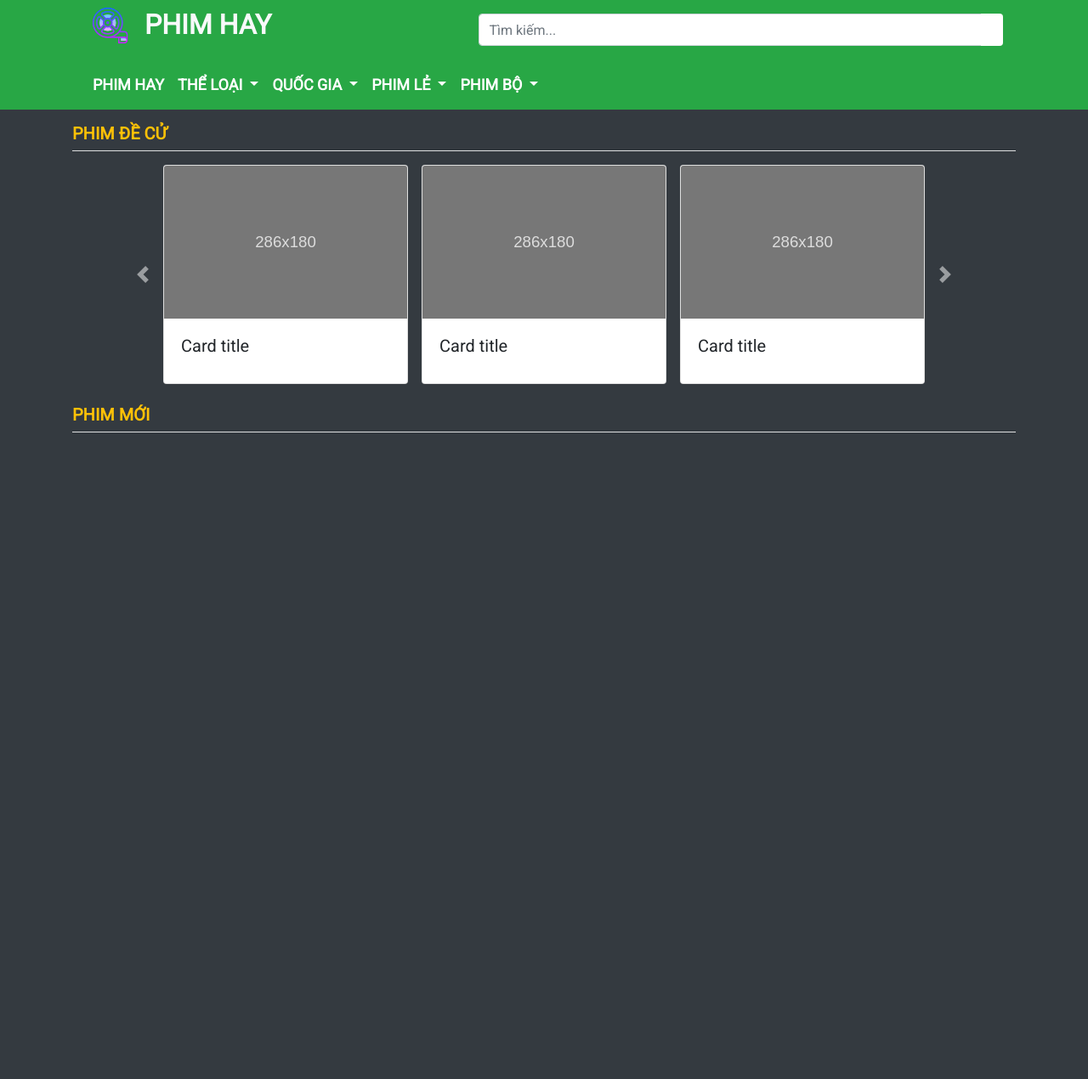
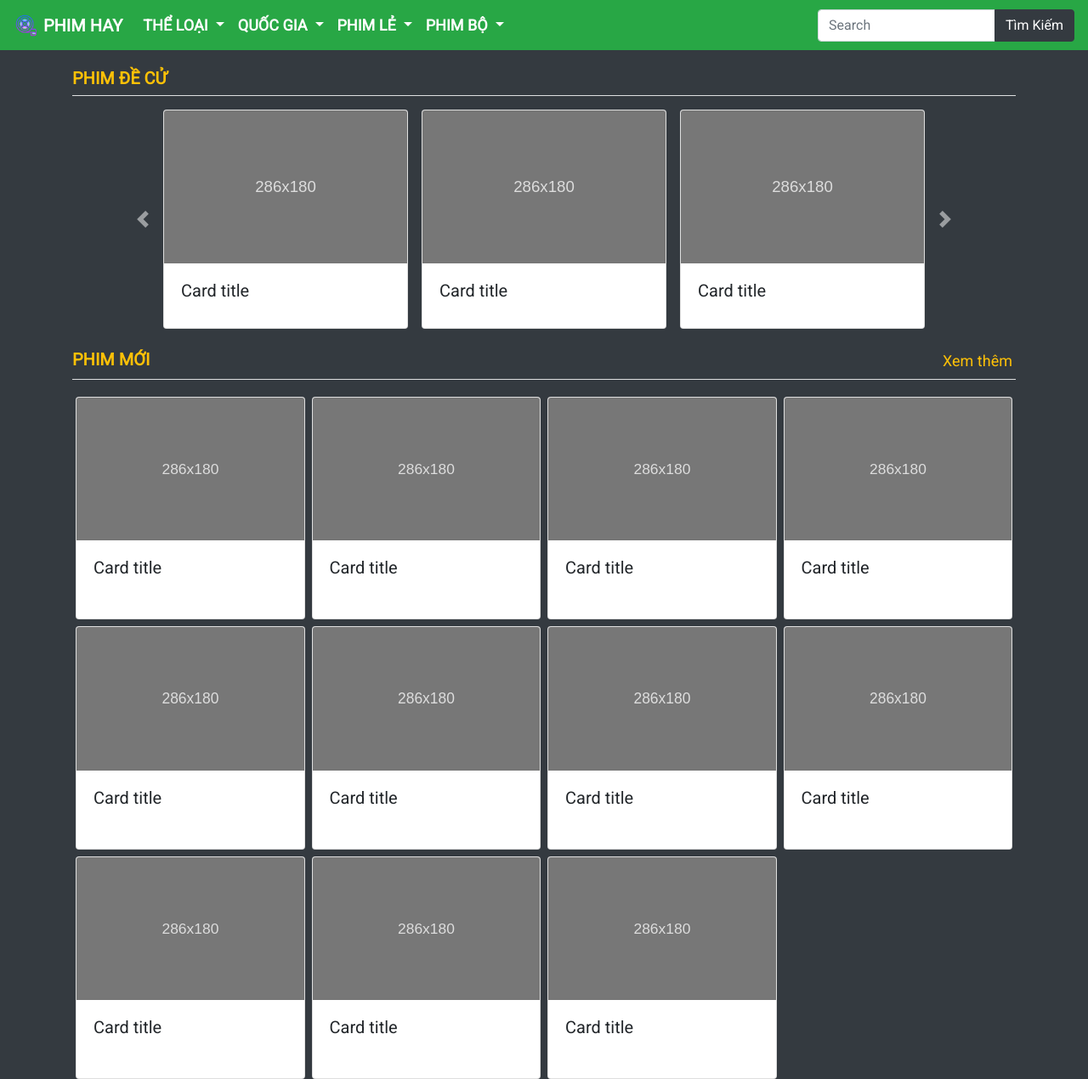
Before and after one commit to duydoanx/WebPhim, a PHP site: page / in a window 1280 px wide. Shown: the whole page at 85% size. Before the commit the page ends 509 px from the top, so only its background shows below. Run offline with PHP 8.4, Linux system fonts and the light colour scheme; data comes from the database, SQL or seed files in the repository.

Commit message:
update navbar

```diff
--- a/header.php
+++ b/header.php
@@ -6,34 +6,28 @@ $controllerQuocGia = new ControllerQuocGia();
 
 ?>
 
-<div class="container-fluid bg-success d-flex justify-content-center">
-    <div class="container row">
-        <div class="container col-12 col-md-5 d-flex justify-content-md-start justify-content-center">
-            <img class="logo-header p-1 logo" src="img/logo.png" onclick="window.location.href='index.php'">
-            <p class="h2 web-title text-light text logo" onclick="window.location.href='index.php'"><strong>PHIM HAY</strong></p>
-            <div style="clear: both"></div>
-        </div>
-        <div class="input-group mb-3 col-12 col-md-7 mt-3">
-            <input type="text" class="form-control w-25" placeholder="Tìm kiếm...">
-            <div class="input-group-append">
-                <button class="btn bg-white fa fa-search" type="button"></button>
-            </div>
-        </div>
-    </div>
-</div>
+<!--<div class="container-fluid bg-success d-flex justify-content-center">-->
+<!--    <div class="container row">-->
+<!---->
+<!--        <div class="input-group mb-3 col-12 col-md-7 mt-3">-->
+<!--            <input type="text" class="form-control w-25" placeholder="Tìm kiếm...">-->
+<!--            <div class="input-group-append">-->
+<!--                <button class="btn bg-white fa fa-search" type="button"></button>-->
+<!--            </div>-->
+<!--        </div>-->
+<!--    </div>-->
+<!--</div>-->
 
 <div class="container-fluid bg-success">
-    <div class="container">
-        <nav class="navbar navbar-expand-lg navbar-dark">
-            <button class="navbar-toggler" type="button" data-toggle="collapse" data-target="#navbarSupportedContent" aria-controls="navbarSupportedContent" aria-expanded="false" aria-label="Toggle navigation">
-                <span class="navbar-toggler-icon"></span>
-            </button>
+
+        <nav class="navbar navbar-expand-lg navbar-dark fixed-top bg-success">
+            <a class="navbar-brand" href="index.php">
+                <img src="img/logo.png" width="30" height="30" class="d-inline-block align-top" alt="">
+                <strong>PHIM HAY</strong>
+            </a>
 
             <div class="collapse navbar-collapse" id="navbarSupportedContent">
                 <ul class="navbar-nav mr-auto list-inline">
-                    <li class="nav-item active">
-                        <a class="nav-link" href="index.php"><strong>PHIM HAY</strong></a>
-                    </li>
                     <li class="nav-item dropdown div-inline active">
                         <a class="nav-link dropdown-toggle" href="#" id="navbarDropdown" role="button" data-toggle="dropdown" aria-haspopup="true" aria-expanded="false">
                             <strong>THỂ LOẠI</strong>
@@ -102,6 +96,16 @@ $controllerQuocGia = new ControllerQuocGia();
                     </li>
                 </ul>
             </div>
+            <form class="form-inline p-0 m-0">
+                <div class="input-group">
+                    <input class="form-control" type="search" placeholder="Search" aria-label="Search">
+                    <div class="input-group-append">
+                        <button class="btn btn-dark" type="button">Tìm Kiếm</button>
+                    </div>
+                </div>
+            </form>
+            <button class="navbar-toggler" type="button" data-toggle="collapse" data-target="#navbarSupportedContent" aria-controls="navbarSupportedContent" aria-expanded="false" aria-label="Toggle navigation">
+                <span class="navbar-toggler-icon"></span>
+            </button>
         </nav>
-    </div>
 </div>
--- a/index.php
+++ b/index.php
@@ -8,13 +8,8 @@
     <script src="https://stackpath.bootstrapcdn.com/bootstrap/4.5.0/js/bootstrap.min.js" integrity="sha384-OgVRvuATP1z7JjHLkuOU7Xw704+h835Lr+6QL9UvYjZE3Ipu6Tp75j7Bh/kR0JKI" crossorigin="anonymous"></script>
 
     <link rel="stylesheet" href="https://fonts.googleapis.com/css2?family=Roboto">
-    <style>
-        body {
-            font-family: 'Roboto';
-            font-size: 18px;
-        }
-    </style>
     <link rel="stylesheet" href="style/headerStyle.css">
+    <link rel="stylesheet" href="style/StyleIndex.css">
     <title>Phim Hay</title>
     <link rel="icon" href="img/logo.png">
 </head>
@@ -23,7 +18,7 @@
             include_once "header.php";
         ?>
 
-        <div class="container">
+        <div class="container margin-top">
             <h5 class="mt-3 text-warning font-weight-bold">PHIM ĐỀ CỬ</h5>
             <hr class="my-2 bg-light">
             <div id="carouselExampleControls" class="carousel slide" data-ride="carousel">
@@ -48,7 +43,6 @@
                                 <div class="card-body">
                                     <h5 class="card-title">Card title</h5>
 
-
                                 </div>
                             </div>
                         </div>
@@ -59,8 +53,6 @@
                                 <img class="card-img-top" src="img/download.svg" alt="Card image cap">
                                 <div class="card-body">
                                     <h5 class="card-title">Card title</h5>
-
-
                                 </div>
                             </div>
                             <div class="card m-2" style="width: 18rem;">
@@ -84,24 +76,18 @@
                                 <img class="card-img-top" src="img/download.svg" alt="Card image cap">
                                 <div class="card-body">
                                     <h5 class="card-title">Card title</h5>
-
-
                                 </div>
                             </div>
                             <div class="card m-2" style="width: 18rem;">
                                 <img class="card-img-top" src="img/download.svg" alt="Card image cap">
                                 <div class="card-body">
                                     <h5 class="card-title">Card title</h5>
-
-
                                 </div>
                             </div>
                             <div class="card m-2" style="width: 18rem;">
                                 <img class="card-img-top" src="img/download.svg" alt="Card image cap">
                                 <div class="card-body">
                                     <h5 class="card-title">Card title</h5>
-
-
                                 </div>
                             </div>
                         </div>
@@ -119,10 +105,112 @@
         </div>
 
         <div class="container">
-            <h5 class="mt-3 text-warning font-weight-bold">PHIM MỚI</h5>
+            <div class="container-fluid p-0 m-0 d-flex justify-content-between">
+                <h5 class="mt-3 text-warning font-weight-bold mb-0">PHIM MỚI</h5>
+                <a class="text text-warning p-0 mt-3 mr-1 mb-0" href="#" title="Xem thêm các phim mới">Xem thêm</a>
+            </div>
             <hr class="my-2 bg-light">
             <div class="container">
+                <div class="row">
+                    <div class="col-md-3 col-6 p-1">
+                        <div class="card w-100 h-100 mt-2 mb-2 ml-0 mr-0" style="width: 18rem;">
+                            <img class="card-img-top" src="img/download.svg" alt="Card image cap">
+                            <div class="card-body">
+                                <h5 class="card-title">Card title</h5>
+                            </div>
+                        </div>
+                    </div>
 
+                    <div class="col-md-3 col-6 p-1">
+                        <div class="card w-100 h-100 mt-2 mb-2 ml-0 mr-0" style="width: 18rem;">
+                            <img class="card-img-top" src="img/download.svg" alt="Card image cap">
+                            <div class="card-body">
+                                <h5 class="card-title">Card title</h5>
+                            </div>
+                        </div>
+                    </div>
+
+                    <div class="col-md-3 col-6 p-1">
+                        <div class="card w-100 h-100 mt-2 mb-2 ml-0 mr-0" style="width: 18rem;">
+                            <img class="card-img-top" src="img/download.svg" alt="Card image cap">
+                            <div class="card-body">
+                                <h5 class="card-title">Card title</h5>
+                            </div>
+                        </div>
+                    </div>
+
+                    <div class="col-md-3 col-6 p-1">
+                        <div class="card w-100 h-100 mt-2 mb-2 ml-0 mr-0" style="width: 18rem;">
+                            <img class="card-img-top" src="img/download.svg" alt="Card image cap">
+                            <div class="card-body">
+                                <h5 class="card-title">Card title</h5>
+                            </div>
+                        </div>
+                    </div>
+
+                    <div class="col-md-3 col-6 p-1">
+                        <div class="card w-100 h-100 mt-2 mb-2 ml-0 mr-0" style="width: 18rem;">
+                            <img class="card-img-top" src="img/download.svg" alt="Card image cap">
+                            <div class="card-body">
+                                <h5 class="card-title">Card title</h5>
+                            </div>
+                        </div>
+                    </div>
+
+                    <div class="col-md-3 col-6 p-1">
+                        <div class="card w-100 h-100 mt-2 mb-2 ml-0 mr-0" style="width: 18rem;">
+                            <img class="card-img-top" src="img/download.svg" alt="Card image cap">
+                            <div class="card-body">
+                                <h5 class="card-title">Card title</h5>
+                            </div>
+                        </div>
+                    </div>
+
+                    <div class="col-md-3 col-6 p-1">
+                        <div class="card w-100 h-100 mt-2 mb-2 ml-0 mr-0" style="width: 18rem;">
+                            <img class="card-img-top" src="img/download.svg" alt="Card image cap">
+                            <div class="card-body">
+                                <h5 class="card-title">Card title</h5>
+                            </div>
+                        </div>
+                    </div>
+
+                    <div class="col-md-3 col-6 p-1">
+                        <div class="card w-100 h-100 mt-2 mb-2 ml-0 mr-0" style="width: 18rem;">
+                            <img class="card-img-top" src="img/download.svg" alt="Card image cap">
+                            <div class="card-body">
+                                <h5 class="card-title">Card title</h5>
+                            </div>
+                        </div>
+                    </div>
+
+                    <div class="col-md-3 col-6 p-1">
+                        <div class="card w-100 h-100 mt-2 mb-2 ml-0 mr-0" style="width: 18rem;">
+                            <img class="card-img-top" src="img/download.svg" alt="Card image cap">
+                            <div class="card-body">
+                                <h5 class="card-title">Card title</h5>
+                            </div>
+                        </div>
+                    </div>
+
+                    <div class="col-md-3 col-6 p-1">
+                        <div class="card w-100 h-100 mt-2 mb-2 ml-0 mr-0" style="width: 18rem;">
+                            <img class="card-img-top" src="img/download.svg" alt="Card image cap">
+                            <div class="card-body">
+                                <h5 class="card-title">Card title</h5>
+                            </div>
+                        </div>
+                    </div>
+
+                    <div class="col-md-3 col-6 p-1">
+                        <div class="card w-100 h-100 mt-2 mb-2 ml-0 mr-0" style="width: 18rem;">
+                            <img class="card-img-top" src="img/download.svg" alt="Card image cap">
+                            <div class="card-body">
+                                <h5 class="card-title">Card title</h5>
+                            </div>
+                        </div>
+                    </div>
+                </div>
             </div>
         </div>
     </body>
--- /dev/null
+++ b/style/StyleIndex.css
@@ -0,0 +1,7 @@
+body {
+    font-family: 'Roboto';
+    font-size: 18px;
+}
+.margin-top{
+    margin-top: 80px !important;
+}
```
